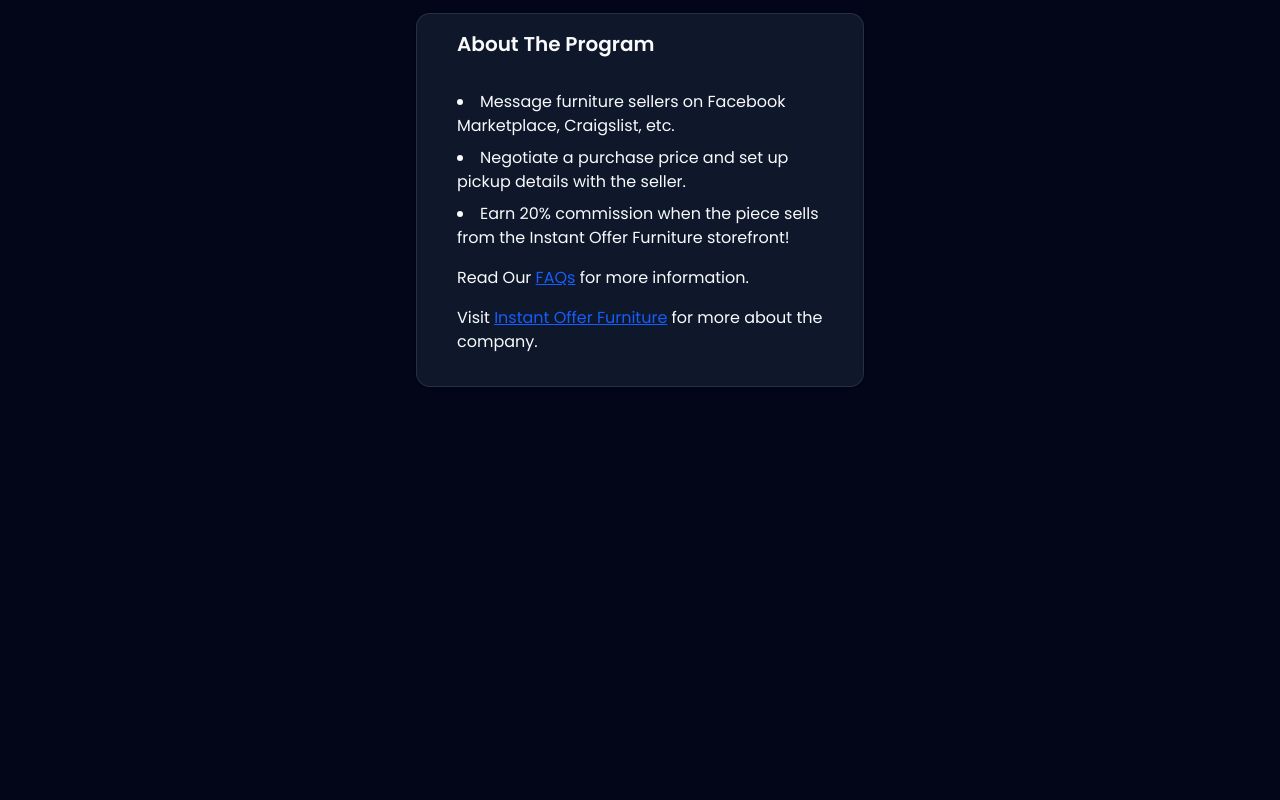
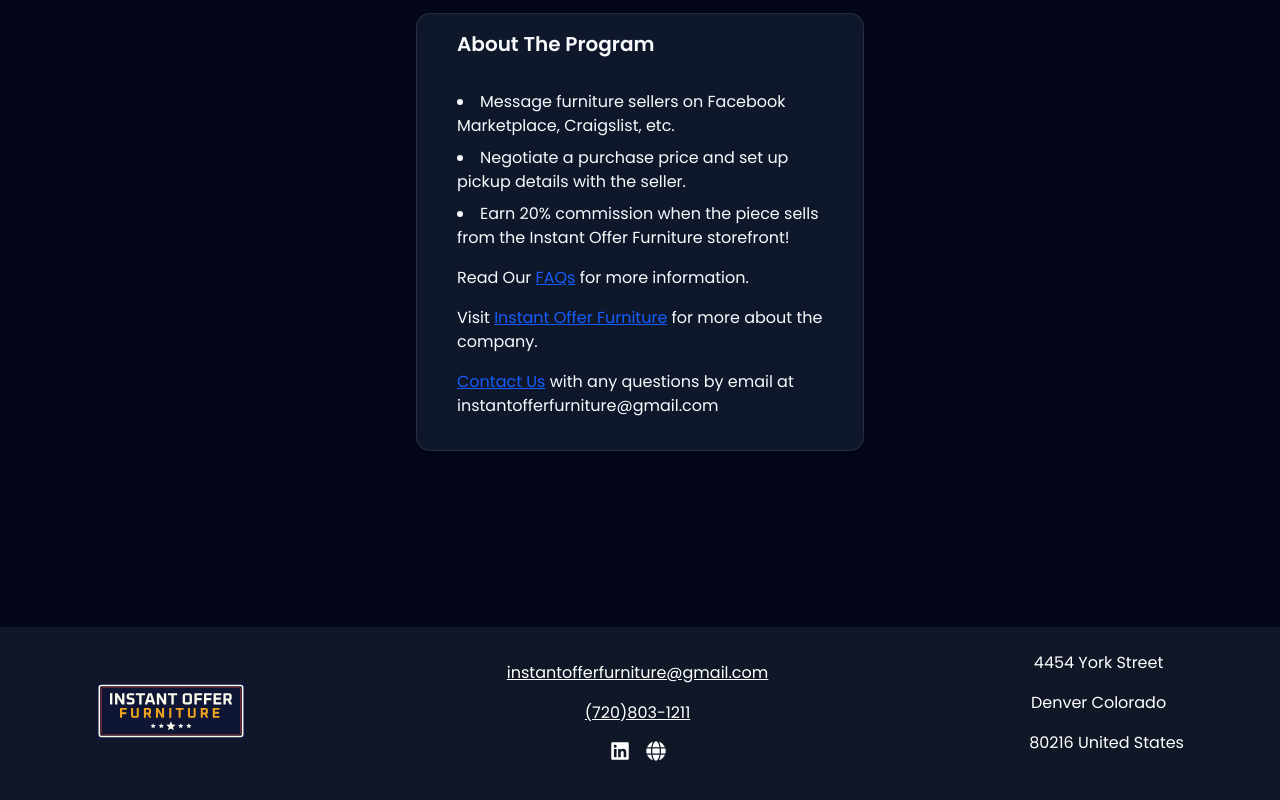
Before and after one commit to MSmallhouse/sourcing-app, a Next.js app: page /login in a window 1280 px wide. Shown: the part 304-1104 px from the top of the page. Before the commit the page ends 800 px from the top, so only its background shows below. Built offline with nearby package versions, Linux system fonts and the light colour scheme; no server answers.

Commit message:
add site-wide footer with some links and logos

```diff
--- a/src/app/layout.tsx
+++ b/src/app/layout.tsx
@@ -3,6 +3,7 @@ import { Geist, Geist_Mono } from "next/font/google";
 import "./globals.css";
 import AuthProvider from "@/components/AuthProvider";
 import Navbar from "@/components/Navbar";
+import Footer from "@/components/Footer";
 import BottomNav from "@/components/BottomNav";
 
 const geistSans = Geist({
@@ -26,7 +27,8 @@ export default function RootLayout({ children }: { children: React.ReactNode })
       <body className={`${geistSans.variable} ${geistMono.variable} antialiased dark min-h-screen flex flex-col`}>
         <AuthProvider>
           <Navbar />
-          <main className="pb-28 md:pb-0">{children}</main>
+          <main className="pb-28">{children}</main>
+          <Footer />
           <BottomNav />
         </AuthProvider>
       </body>
--- a/src/app/login/page.tsx
+++ b/src/app/login/page.tsx
@@ -95,6 +95,7 @@ export default function LoginPage() {
             </ul>
             <p>Read Our <Link href="/faqs" target="_blank" className="underline text-blue-600 hover:text-blue-800">FAQs</Link> for more information.</p>
             <p>Visit <Link href="https://instantofferfurniture.com/" target="_blank" className="underline text-blue-600 hover:text-blue-800">Instant Offer Furniture</Link> for more about the company.</p>
+            <p><Link href="mailto:instantofferfurniture@gmail.com" className="underline text-blue-600 hover:text-blue-800">Contact Us</Link> with any questions by email at instantofferfurniture@gmail.com</p>
           </CardContent>
         </Card>
       </div>
--- /dev/null
+++ b/src/components/Footer.tsx
@@ -0,0 +1,39 @@
+"use client"
+
+import Link from "next/link";
+import Image from "next/image"
+import {FaLinkedin, FaGlobe} from "react-icons/fa";
+
+export default function footer() {
+  return (
+    <footer className="bg-gray-900 text-white py-6 pb-28 md:pb-8">
+      <div className="container mx-auto px-4 lg:px-24 flex flex-col md:flex-row justify-between items-center space-y-4">
+        <div className="flex items-center space-x-4 mb-12 md:mb-0">
+          <Image
+            src="/images/iof-logo-text.svg"
+            alt="Instant Offer Furniture Logo"
+            width={150}
+            height={0}
+          />
+        </div>
+        <div className="text-center mb-12 md:mb-0">
+          <p><Link href="mailto:instantofferfurniture@gmail.com" className="underline text-white hover:text-gray-400 transition-colors">instantofferfurniture@gmail.com</Link></p>
+          <p><Link href="sms:+17208031211" className="underline text-white hover:text-gray-400 transition-colors">(720)803-1211</Link></p>
+          <div className="flex justify-center">
+            <Link href="https://www.linkedin.com/company/instant-offer-furniture/" target="_blank">
+              <FaLinkedin className="h-5 w-5 me-2 text-white hover:text-gray-400 transition-colors" />
+            </Link>
+            <Link href="https://instantofferfurniture.com" target="_blank">
+              <FaGlobe className="h-5 w-5 ms-2 text-white hover:text-gray-400 transition-colors"/>
+            </Link>
+          </div>
+        </div>
+        <div className="flex flex-col space-x-4 text-center">
+          <p>4454 York Street</p>
+          <p>Denver Colorado</p>
+          <p>80216 United States</p>
+        </div>
+      </div>
+    </footer>
+  )
+}
```
